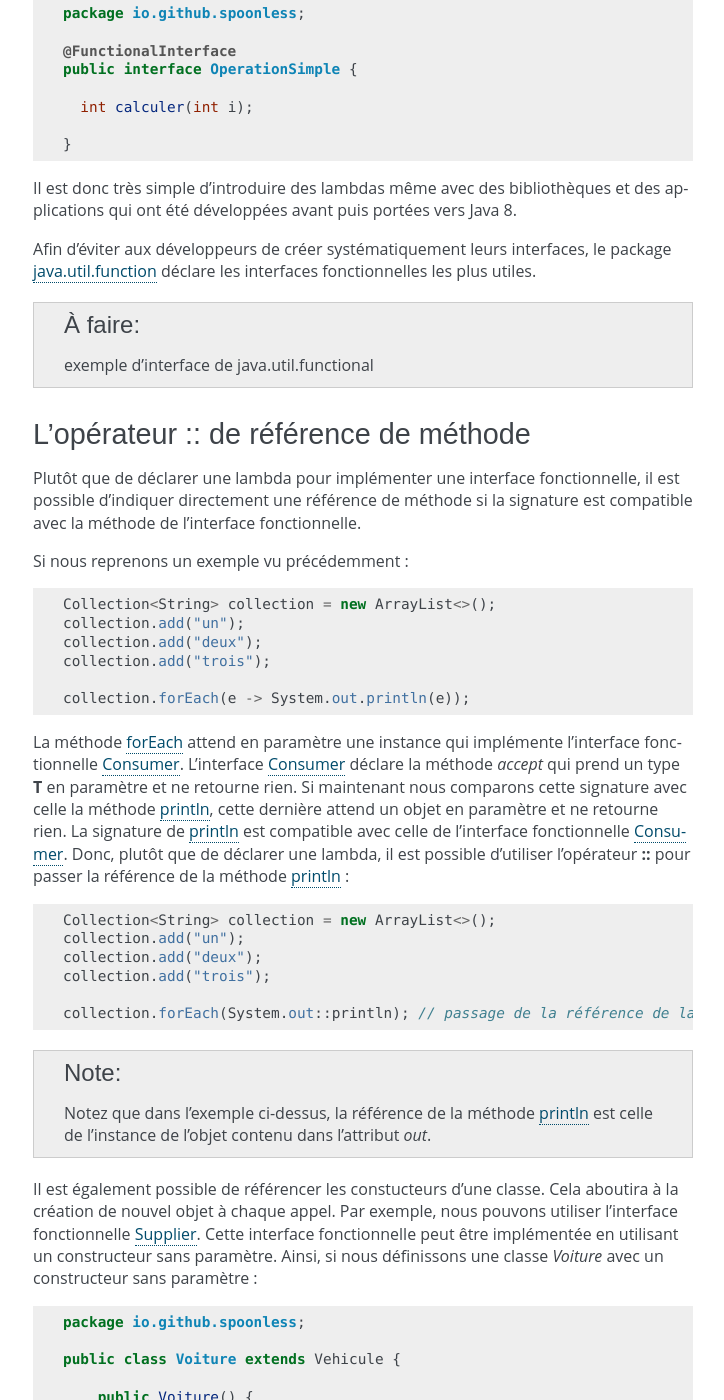
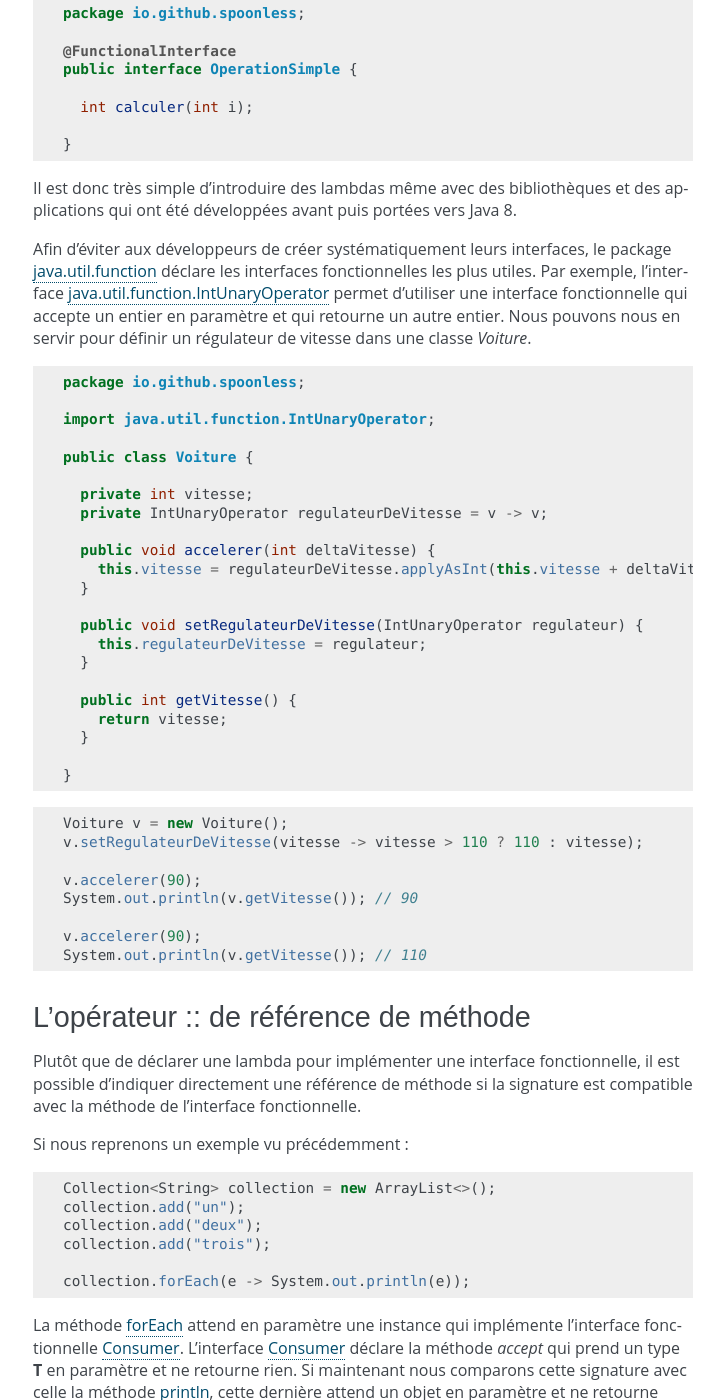
Before and after one commit to lanaflonPerso/cours-java-web, a Sphinx documentation site: the page built from source/les_lambdas.rst, in a window 1280 px wide and 1400 px high, scrolled down 2750 px. Shown: the whole window, without its empty margins (397-1121 px from the left). Built offline with Sphinx 7.4.7, drawn with Linux system fonts in a browser that asks for light colours; formulas are drawn with MathJax 3; some of the changed text lies outside the part shown.

Commit message:
exemple pour les lambdas

```diff
--- a/source/les_lambdas.rst
+++ b/source/les_lambdas.rst
@@ -170,10 +170,47 @@ et des applications qui ont été développées avant puis portées vers Java 8.
 
 Afin d'éviter aux développeurs de créer systématiquement leurs interfaces, le
 package java.util.function_ déclare les interfaces fonctionnelles les plus utiles.
+Par exemple, l'interface java.util.function.IntUnaryOperator_ permet d'utiliser
+une interface fonctionnelle qui accepte un entier en paramètre et qui retourne
+un autre entier. Nous pouvons nous en servir pour définir un régulateur de vitesse
+dans une classe *Voiture*.
 
-.. todo::
+::
 
-  exemple d'interface de java.util.functional
+  package ROOT_PKG;
+
+  import java.util.function.IntUnaryOperator;
+
+  public class Voiture {
+
+    private int vitesse;
+    private IntUnaryOperator regulateurDeVitesse = v -> v;
+
+    public void accelerer(int deltaVitesse) {
+      this.vitesse = regulateurDeVitesse.applyAsInt(this.vitesse + deltaVitesse);
+    }
+
+    public void setRegulateurDeVitesse(IntUnaryOperator regulateur) {
+      this.regulateurDeVitesse = regulateur;
+    }
+
+    public int getVitesse() {
+      return vitesse;
+    }
+
+  }
+
+
+::
+
+  Voiture v = new Voiture();
+  v.setRegulateurDeVitesse(vitesse -> vitesse > 110 ? 110 : vitesse);
+
+  v.accelerer(90);
+  System.out.println(v.getVitesse()); // 90
+
+  v.accelerer(90);
+  System.out.println(v.getVitesse()); // 110
 
 
 L'opérateur :: de référence de méthode
@@ -218,7 +255,7 @@ référence de la méthode println_ :
   de l'instance de l'objet contenu dans l'attribut *out*.
 
 Il est également possible de référencer les constucteurs d'une classe. Cela aboutira
-à la création de nouvel objet à chaque appel. Par exemple, nous pouvons utiliser
+à la création d'un nouvel objet à chaque appel. Par exemple, nous pouvons utiliser
 l'interface fonctionnelle
 Supplier_. Cette interface fonctionnelle peut être implémentée en utilisant un
 constructeur sans paramètre. Ainsi, si nous définissons une classe
@@ -228,7 +265,7 @@ constructeur sans paramètre. Ainsi, si nous définissons une classe
 
   package ROOT_PKG;
 
-  public class Voiture extends Vehicule {
+  public class Voiture {
 
       public Voiture() {
         // ...
@@ -262,4 +300,6 @@ Les constructeurs peuvent être référencés grâce à la syntaxe
 .. _sort: https://docs.oracle.com/javase/8/docs/api/java/util/List.html#sort-java.util.Comparator-
 .. _Consumer: https://docs.oracle.com/javase/8/docs/api/java/util/function/Consumer.html
 .. _Supplier: https://docs.oracle.com/javase/8/docs/api/java/util/function/Supplier.html
+.. _IntUnaryOperator: https://docs.oracle.com/javase/8/docs/api/java/util/function/IntUnaryOperator.html
+.. _java.util.function.IntUnaryOperator: https://docs.oracle.com/javase/8/docs/api/java/util/function/IntUnaryOperator.html
 .. _println: https://docs.oracle.com/javase/8/docs/api/java/io/PrintStream.html#println-java.lang.Object-
```
Also changed, not shown: other parts of source/les_lambdas.rst (+1 -0 lines).
